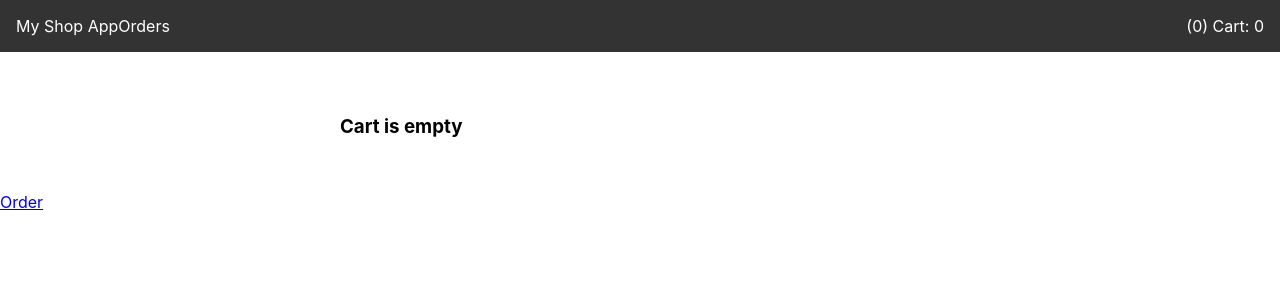
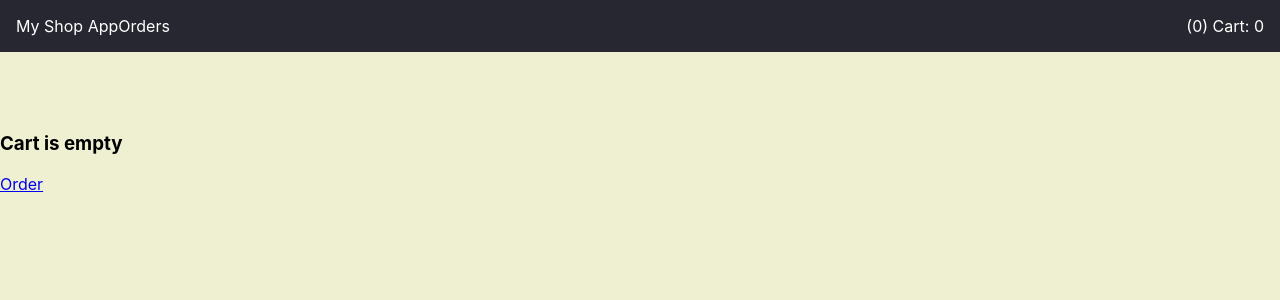
Before and after one commit to PTR-KLK/shop-redux, a React (Create React App) app: page /simple-shop/cart in a window 1280 px wide. Shown: the top 300 px of the page. Built offline with nearby package versions, Linux system fonts and the light colour scheme.

Commit message:
remove redundant component

```diff
--- a/src/components/cartButton/cartButton.styles.js
+++ b/src/components/cartButton/cartButton.styles.js
@@ -1,12 +1,13 @@
 import styled from "styled-components";
+import { colors } from "../../utils/theme"
 import { Link } from "react-router-dom";
 
 export const CartButtonContainer = styled(Link)`
-    color: white;
+    color: ${colors.light};
     text-decoration: none;
     margin-right: 2rem;
 
     &:hover {
-        color: teal;
+        color: ${colors.secondary};
       }
 `;
--- a/src/components/nav/nav.styles.js
+++ b/src/components/nav/nav.styles.js
@@ -1,12 +1,13 @@
 import styled from "styled-components";
+import { colors } from "../../utils/theme"
 import { Link } from "react-router-dom";
 
 export const NavContainer = styled.div`
     position: fixed;
     top: 0;
     width: 100%;
-    background-color: #333;
-    color: white;
+    background-color: ${colors.dark};
+    color: ${colors.light};
     padding: 1rem;
     display: flex;
     justify-content: space-between;
@@ -20,9 +21,9 @@ export const MenuContainer = styled.ul`
 `;
 
 export const StyledLink = styled(Link)`
-    color: white;
+    color: ${colors.light};
     text-decoration: none;
     &:hover {
-        color: teal;
+        color: ${colors.secondary};
       }
 `;
--- a/src/components/product/product.component.js
+++ b/src/components/product/product.component.js
@@ -24,8 +24,8 @@ function Product(props) {
 
   return (
     <ProductContainer>
-      <ProductImage src={props.image} alt={props.title} small={props.cartImage}/>
-      <ProductDescription small={props.cartDetails}>
+      <ProductImage src={props.image} alt={props.title} />
+      <ProductDescription>
         <ProductTitle>{props.title}</ProductTitle>
         <p>Category: {props.category}</p>
         <p>{props.description}</p>
--- a/src/components/product/product.styles.js
+++ b/src/components/product/product.styles.js
@@ -1,30 +1,32 @@
 import styled from "styled-components";
+import { colors, breakpoints } from "../../utils/theme"
 
 export const ProductContainer = styled.div`
     display: flex;
+    background: ${colors.light};
+    color: ${colors.dark};
     flex-direction: column;
     align-items: center;
-    border: 1px solid black;
     border-radius: 5px;
     margin-bottom: 15px;
 
-    @media (min-width: 768px) {
+    @media (min-width: ${breakpoints.tablet}) {
         flex-direction: row;
     }
 `;
 
 export const ProductDescription = styled.div`
-    width: ${props => props.small ? "85%" : "70%"};
+    width: 70%;
     margin: 1rem 1rem 1rem 0;
+
+    p {
+        overflow-wrap: break-word;
+    }
 `;
 
 export const ProductImage = styled.img`
     width: 40%;
     margin: 1rem;
-
-    @media (min-width: 768px) {
-        width: ${props => props.small ? "15%" : "30%"};
-    }
 `;
 
 export const ProductTitle = styled.h3`
--- a/src/components/productListMini/productListMini.component.js
+++ /dev/null
@@ -1,27 +0,0 @@
-import React from 'react';
-import { ProductListMiniContainer } from './productListMini.styles';
-import Product from '../product/product.component';
-
-function ProductListMini({children, list}) {
-
-  return (
-    <ProductListMiniContainer>
-      {children}
-      {list.map((e) => {
-        return (
-          <Product
-            key={e.id}
-            title={e.title}
-            price={e.price}
-            image={e.image}
-            id={e.id}
-            cartImage={true}
-            cartDescription={true}
-          />
-        );
-      })}
-    </ProductListMiniContainer>
-  );
-}
-
-export default ProductListMini;
--- a/src/components/productListMini/productListMini.styles.js
+++ /dev/null
@@ -1,7 +0,0 @@
-import styled from "styled-components";
-
-export const ProductListMiniContainer = styled.div`
-    margin: 80px auto 20px auto;
-    max-width: 600px;
-    padding: 16px;
-`;
--- a/src/index.style.js
+++ b/src/index.style.js
@@ -1,7 +1,9 @@
 import { createGlobalStyle } from 'styled-components'
+import { colors } from "./utils/theme"
 
 export const GlobalStyle = createGlobalStyle`
     body {
+        background: ${colors.accent};
         margin: 0;
         font-family: -apple-system, BlinkMacSystemFont, 'Segoe UI', 'Roboto', 'Oxygen',
             'Ubuntu', 'Cantarell', 'Fira Sans', 'Droid Sans', 'Helvetica Neue', sans-serif;
--- a/src/pages/Cart.js
+++ b/src/pages/Cart.js
@@ -6,24 +6,19 @@ import {
   selectCartTotal,
   selectCartLength,
 } from "../modules/cart/cart.selector";
-import ProductListMini from "../components/productListMini/productListMini.component";
+import ProductList from "../components/productList/productList.component";
 
 function YourCart({ cart, cartTotal, cartLength }) {
   return (
     <>
-      <ProductListMini list={cart}>
+      <ProductList list={cart} />
       <h3>
-          {cartLength === 0
-            ? "Cart is empty"
-            : `You have ${cartLength} ${
-                cartLength === 1
-                  ? "product"
-                  : "products"
-              }
+        {cartLength === 0
+          ? "Cart is empty"
+          : `You have ${cartLength} ${cartLength === 1 ? "product" : "products"}
               for ${cartTotal} zł`}
-        </h3>
-      </ProductListMini>
-      <Link to='/cart/order' > Order </Link>
+      </h3>
+      <Link to="/cart/order"> Order </Link>
     </>
   );
 }
--- a/src/pages/Order.js
+++ b/src/pages/Order.js
@@ -6,7 +6,7 @@ import {
   selectCartLength,
 } from "../modules/cart/cart.selector";
 import { ACTION_PLACE_ORDER } from "../modules/orders/orders.action";
-import ProductListMini from "../components/productListMini/productListMini.component";
+import ProductList from "../components/productList/productList.component";
 
 function Order({ cart, cartTotal, cartLength, actionPlaceOrder }) {
   const [nameInput, setName] = useState("");
@@ -21,24 +21,31 @@ function Order({ cart, cartTotal, cartLength, actionPlaceOrder }) {
 
   const handleSubmit = (event) => {
     event.preventDefault();
-    actionPlaceOrder(nameInput,lastNameInput,cart);
-    setName('');
-    setLastName('');
+    actionPlaceOrder(nameInput, lastNameInput, cart);
+    setName("");
+    setLastName("");
   };
 
   return (
     <>
-      <ProductListMini list={cart}>
-        <h3>
-          You want to buy {cartLength}{" "}
-          {cartLength === 1 ? "product" : "products"} for {cartTotal} zł
-        </h3>
-        <form onSubmit={handleSubmit}>
-          <input value={nameInput} onChange={handleName} placeholder="Your name..."/>
-          <input value={lastNameInput} onChange={handleLastName} placeholder="Your last name..."/>
-          <input type="submit" value="Buy items" />
-        </form>
-      </ProductListMini>
+      <ProductList list={cart} />
+      <h3>
+        You want to buy {cartLength} {cartLength === 1 ? "product" : "products"}{" "}
+        for {cartTotal} zł
+      </h3>
+      <form onSubmit={handleSubmit}>
+        <input
+          value={nameInput}
+          onChange={handleName}
+          placeholder="Your name..."
+        />
+        <input
+          value={lastNameInput}
+          onChange={handleLastName}
+          placeholder="Your last name..."
+        />
+        <input type="submit" value="Buy items" />
+      </form>
     </>
   );
 }
@@ -50,7 +57,8 @@ const mapStateToProps = (state) => ({
 });
 
 const mapDispatchToProps = (dispatch) => ({
-  actionPlaceOrder: (name,lastName,items) => dispatch(ACTION_PLACE_ORDER(name,lastName,items)),
+  actionPlaceOrder: (name, lastName, items) =>
+    dispatch(ACTION_PLACE_ORDER(name, lastName, items)),
 });
 
 export default connect(mapStateToProps, mapDispatchToProps)(Order);
--- a/src/pages/YourOrders.js
+++ b/src/pages/YourOrders.js
@@ -1,18 +1,19 @@
 import React from "react";
 import { connect } from "react-redux";
-import { selectOrders } from "../modules/orders/orders.selector"
-import ProductListMini from "../components/productListMini/productListMini.component";
+import { selectOrders } from "../modules/orders/orders.selector";
+import ProductList from "../components/productList/productList.component";
 
 function YourOrders({ orders }) {
   return (
     <>
-      {orders.map((e, idx)=> {
-          return (
-            <ProductListMini key={idx} list={e.items}>
-                <h3>Order no.{idx}</h3>
-                <h3>{e.name + ' ' + e.lastName}</h3>
-            </ProductListMini>
-          )
+      {orders.map((e, idx) => {
+        return (
+          <>
+            <ProductList key={idx} list={e.items} />
+            <h3>Order no.{idx}</h3>
+            <h3>{e.name + " " + e.lastName}</h3>
+          </>
+        );
       })}
     </>
   );
--- /dev/null
+++ b/src/utils/theme.js
@@ -0,0 +1,11 @@
+export const colors = {
+    primary: "#9297C4",
+    secondary: "#77BA99",
+    dark: "#262730",
+    light: "#FFF",
+    accent: "#EFF0D1",
+}
+
+export const breakpoints = {
+    tablet: "768px",
+}
```
